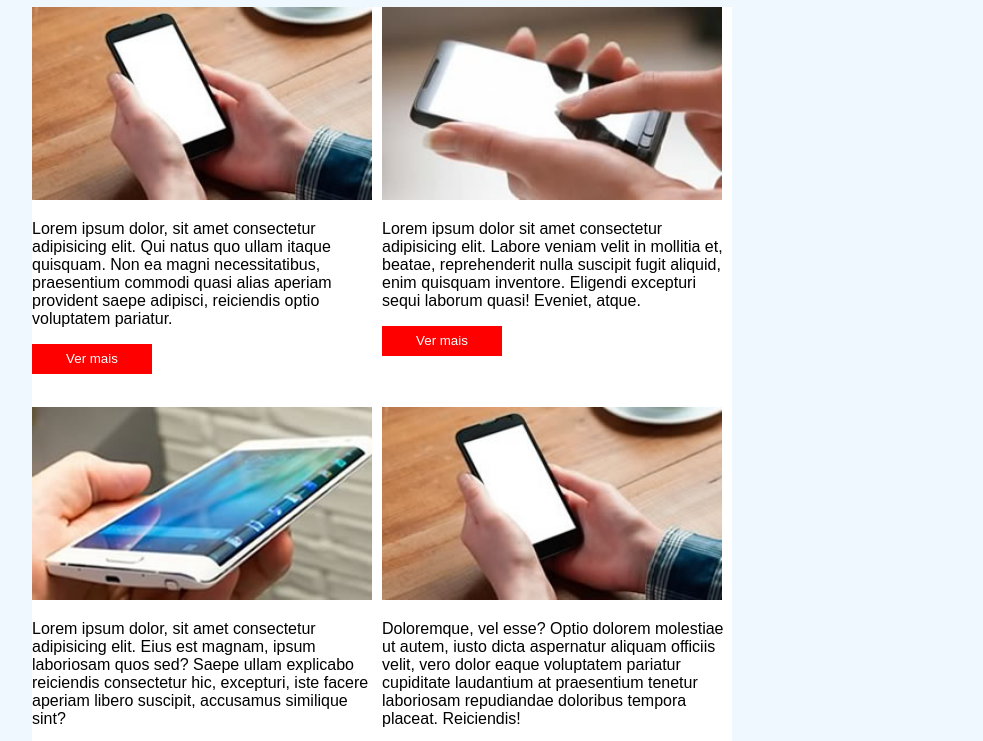
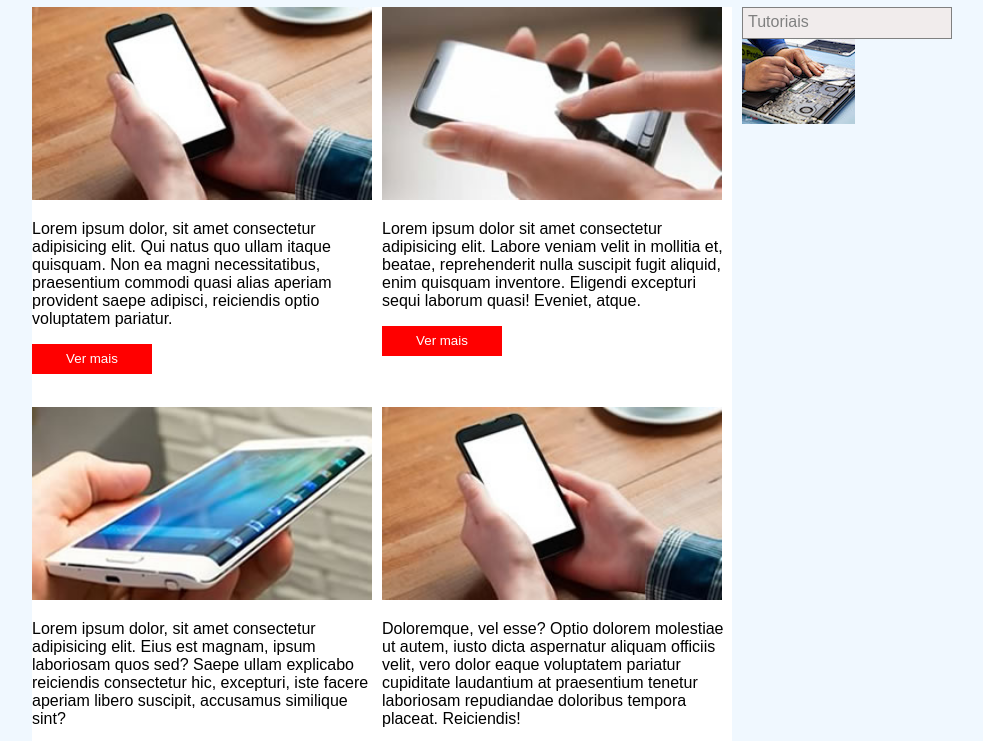
Before and after one commit to DavidFico0/pratica_crafttsy-blended, a plain HTML site: page index.html in a window 1280 px wide. Shown: the part 53-794 px from the top of the page, without its empty margins (148-1131 px from the left). Drawn offline with Linux system fonts and the light colour scheme.

Commit message:
Acrecentando side bar

```diff
--- a/css/style.css
+++ b/css/style.css
@@ -82,11 +82,6 @@ nav ul li {
     width: 340px;
 }
 
-.publicidade{
-    float: left;
-    width: 200px;
-}
-
 .vitrine button{
     border: 0;
     background-color: red;
@@ -94,3 +89,32 @@ nav ul li {
     width: 120px;
     height: 30px;
 }
+
+.publicidade{
+    float: left;
+    width: 210px;
+    overflow: hidden;
+    padding-left: 10px;
+}
+
+.tutoHeader{
+    background-color: rgb(241, 236, 236);
+    color: gray;
+    border: 1px solid gray;
+    height: 20px;
+    padding: 5px;
+}
+
+.tutorial {
+    overflow: hidden;
+}
+
+.divTutoImg{
+    float: left;
+    width: 40%;
+}
+
+.divTutoTexto{
+    float: left;
+    width: 50%;
+}
--- a/index.html
+++ b/index.html
@@ -73,7 +73,13 @@
                 </div>
             </div>
             <div class="publicidade">
-
+                <div class="tutoHeader">
+                    Tutoriais
+                </div>
+                <div>
+                    <div><img src='./img/aside-01.jpg' alt=''/></div>
+                    <div></div>
+                </div>
             </div>
 
         </div>
```
